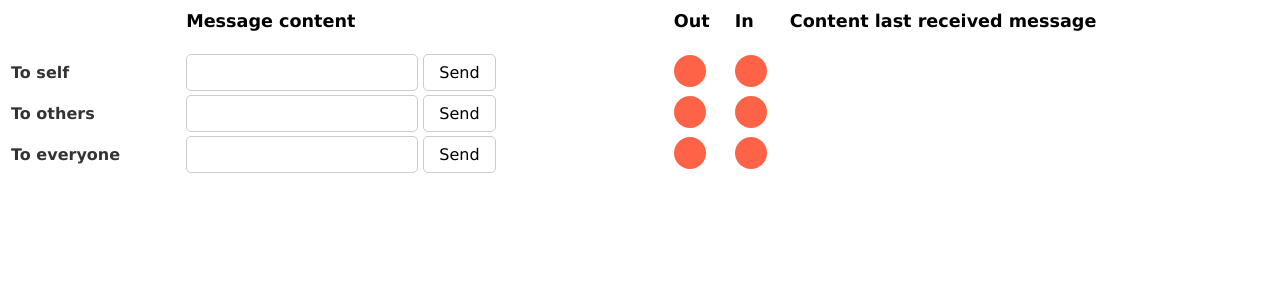
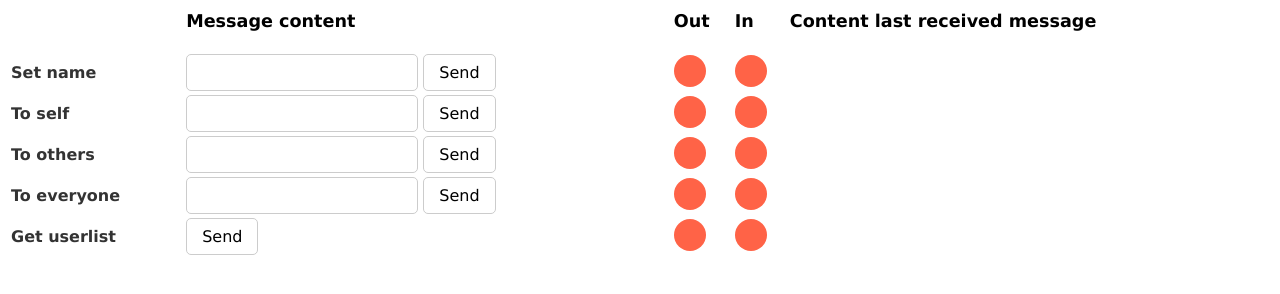
Before and after one commit to JeffreyArts/proto-skeleton-socket-client, a website built with webpack: page index.html in a window 1280 px wide. Built offline with Linux system fonts and the light colour scheme; no server answers.

Commit message:
Add support for user.update even & getUserlist event

```diff
--- a/index.html
+++ b/index.html
@@ -30,6 +30,34 @@
         </tr>
     </thead>
     <tbody>
+        <!-- Set name -->
+        <tr>
+            <td>
+                <strong>
+                    Set name
+                </strong>
+            </td>
+            <td>
+                <input id="setNameMessage">
+                <button id="setNameButton">
+                    Send
+                </button>
+            </td>
+            <td>
+                <span class="signal" id="setNameSignalOut">
+            </td>
+            <td>
+                <span class="signal" id="setNameSignalIn">
+            </td>
+            <td>
+                <span id="setNameResult"></span>
+            </td>
+        </tr>
+
+
+
+
+
         <!-- To self -->
         <tr>
             <td>
@@ -109,6 +137,30 @@
                 <span id="toEveryoneResult"></span>
             </td>
         </tr>
+
+
+        <!-- Get userlist -->
+        <tr>
+            <td>
+                <strong>
+                    Get userlist
+                </strong>
+            </td>
+            <td>
+                <button id="getUserlistButton">
+                    Send
+                </button>
+            </td>
+            <td>
+                <span class="signal" id="getUserlistSignalOut">
+            </td>
+            <td>
+                <span class="signal" id="getUserlistSignalIn">
+            </td>
+            <td>
+                <span id="getUserlistResult"></span>
+            </td>
+        </tr>
     </tbody>
 </table>
 
--- a/scripts/index.js
+++ b/scripts/index.js
@@ -16,6 +16,18 @@ const blink = target => {
     }, 150)
 }
 
+
+// Set name
+document.querySelector("#setNameButton").onclick = () => {
+    const m = document.querySelector("#setNameMessage").value;
+    blink(document.querySelector("#setNameSignalOut"))
+    socket.emit('user.update', {name: m})
+}
+
+socket.on('user.update.success', m => {
+    blink(document.querySelector("#setNameSignalIn"))
+    document.querySelector("#setNameResult").innerText = m;
+})
 
 // To Self
 document.querySelector("#toSelfButton").onclick = () => {
@@ -53,3 +65,15 @@ socket.on('toOthers.success', m => {
     blink(document.querySelector("#toOthersSignalIn"))
     document.querySelector("#toOthersResult").innerText = m;
 })
+
+// Get userlist
+document.querySelector("#getUserlistButton").onclick = () => {
+    // const m = document.querySelector("#getUserlistMessage").value;
+    blink(document.querySelector("#getUserlistSignalOut"))
+    socket.emit('getUserlist')
+}
+
+socket.on('getUserlist.success', m => {
+    blink(document.querySelector("#getUserlistSignalIn"))
+    document.querySelector("#getUserlistResult").innerText = JSON.stringify(m);
+})
```
Also changed, not shown: dist/app.js.
